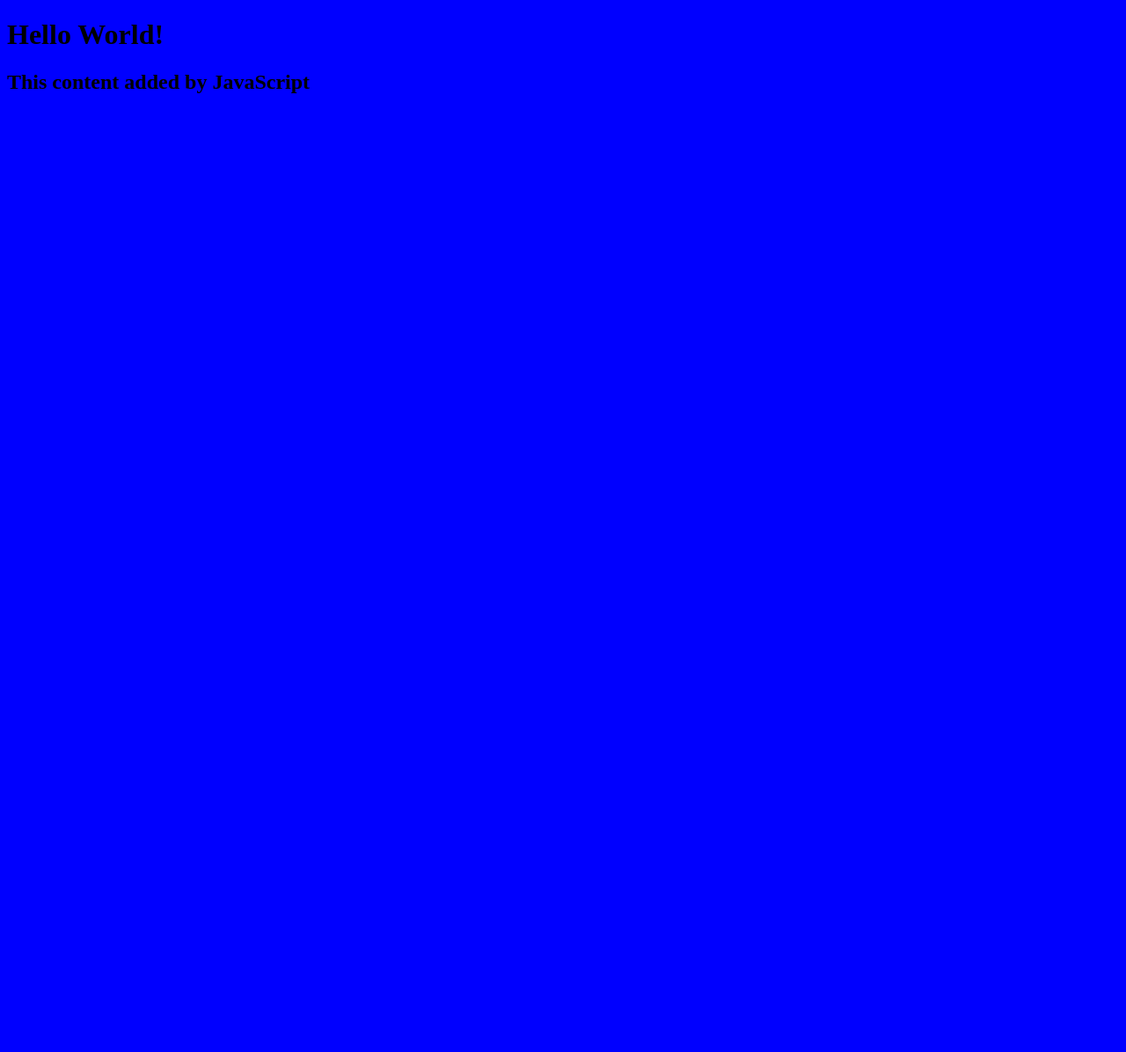
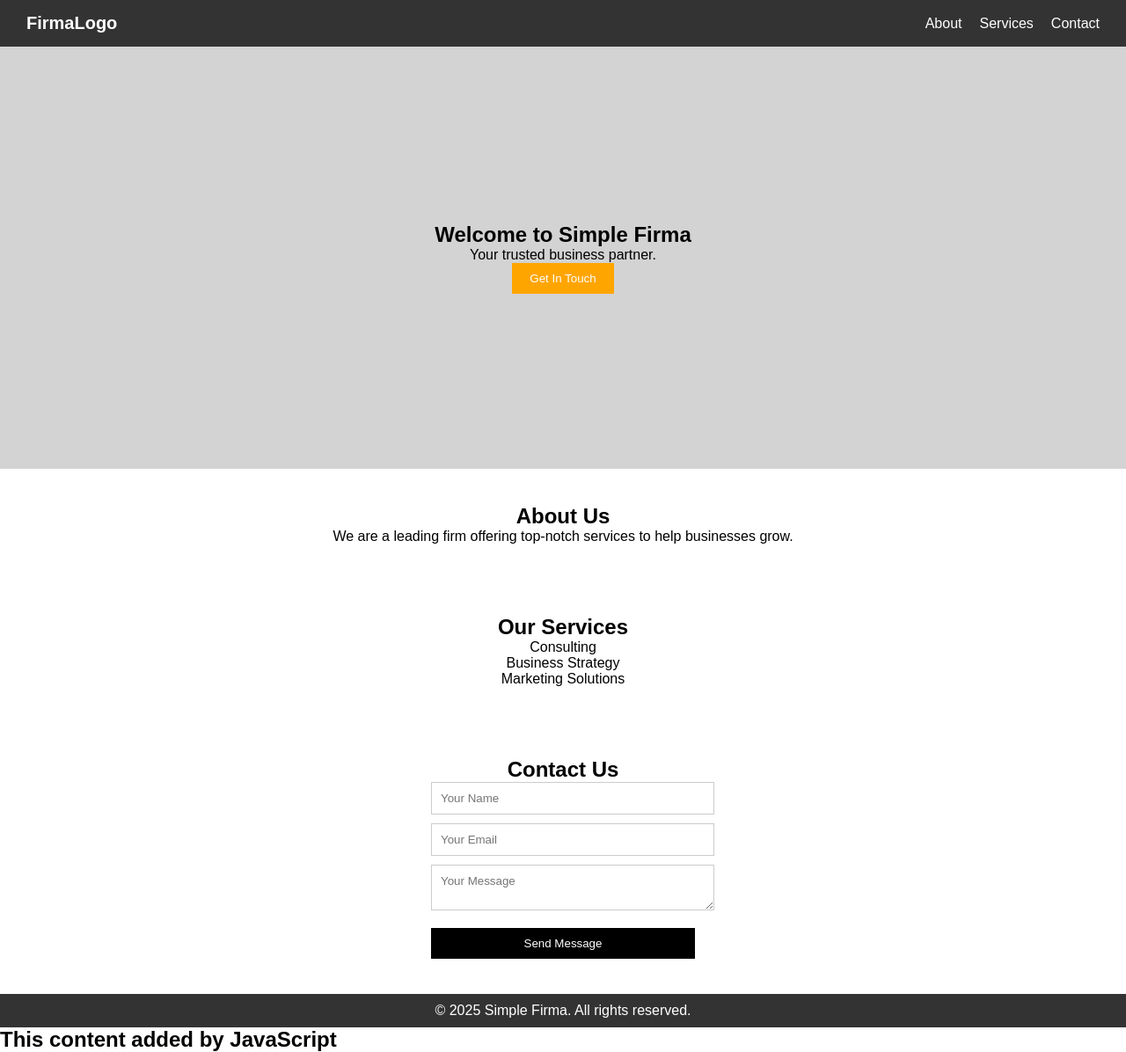
Before and after one commit to RoseofKendy/My-Personal_Website, a plain HTML site: page index.html in a window 1280 px wide. Shown: the whole page at 88% size. Before the commit the page ends 800 px from the top, so only its background shows below. Drawn offline with Linux system fonts and the light colour scheme.

Commit message:
Adds website template

```diff
--- a/index.html
+++ b/index.html
@@ -1,11 +1,66 @@
 <!DOCTYPE html>
 <html lang="en">
   <head>
-    <title>My Personal Website</title>
+    <meta name="viewport" content="width=device-width, initial-scale=1.0">
+    <title>Simple Firma</title>
     <link rel="stylesheet" href="./style.css" />
   </head>
   <body>
-    <h1>Hello World!</h1>
+    <header>
+      <div class="navbar">
+          <div class="logo">FirmaLogo</div>
+          <nav>
+              <ul>
+                  <li><a href="#about">About</a></li>
+                  <li><a href="#services">Services</a></li>
+                  <li><a href="#contact">Contact</a></li>
+              </ul>
+          </nav>
+      </div>
+  </header>
+
+  <!-- Hero Section -->
+  <section class="hero">
+      <div class="hero-content">
+          <h1>Welcome to Simple Firma</h1>
+          <p>Your trusted business partner.</p>
+          <button class="cta">Get In Touch</button>
+      </div>
+  </section>
+
+  <!-- About Section -->
+  <section id="about">
+      <h2>About Us</h2>
+      <p>We are a leading firm offering top-notch services to help businesses grow.</p>
+  </section>
+
+  <!-- Services Section -->
+  <section id="services">
+      <h2>Our Services</h2>
+      <ul>
+          <li>Consulting</li>
+          <li>Business Strategy</li>
+          <li>Marketing Solutions</li>
+      </ul>
+  </section>
+
+  <!-- Contact Section -->
+  <section id="contact">
+      <h2>Contact Us</h2>
+      <form>
+          <input type="text" placeholder="Your Name" required>
+          <input type="email" placeholder="Your Email" required>
+          <textarea placeholder="Your Message" required></textarea>
+          <div class="recaptcha"></div>
+          <button type="submit">Send Message</button>
+      </form>
+  </section>
+
+  <!-- Footer -->
+  <footer>
+      <p>© 2025 Simple Firma. All rights reserved.</p>
+  </footer>
+
     <script src="./script.js"></script>
   </body>
 </html>
--- a/style.css
+++ b/style.css
@@ -1,3 +1,96 @@
-body {
-    background: blue;
-  }
+/* Reset default styles */
+body, h1, h2, p, ul, li, input, textarea, button {
+  margin: 0;
+  padding: 0;
+  font-family: Arial, sans-serif;
+}
+
+/* Navbar */
+.navbar {
+  background: #333;
+  color: white;
+  display: flex;
+  justify-content: space-between;
+  padding: 15px 30px;
+  align-items: center;
+}
+
+.navbar .logo {
+  font-size: 20px;
+  font-weight: bold;
+}
+
+.navbar nav ul {
+  list-style: none;
+  display: flex;
+  gap: 20px;
+}
+
+.navbar nav ul li a {
+  color: white;
+  text-decoration: none;
+}
+
+/* Hero Section */
+.hero {
+  background: lightgray;
+  height: 400px;
+  text-align: center;
+  display: flex;
+  flex-direction: column;
+  justify-content: center;
+  align-items: center;
+}
+
+.hero h1 {
+  font-size: 24px;
+}
+
+.cta {
+  background: orange;
+  padding: 10px 20px;
+  border: none;
+  cursor: pointer;
+  color: white;
+}
+
+/* About & Services */
+section {
+  text-align: center;
+  padding: 40px 20px;
+}
+
+#services ul {
+  list-style: none;
+}
+
+/* Contact Form */
+form {
+  display: flex;
+  flex-direction: column;
+  gap: 10px;
+  width: 300px;
+  margin: auto;
+}
+
+input, textarea {
+  width: 100%;
+  padding: 10px;
+  border: 1px solid #ccc;
+}
+
+button {
+  background: black;
+  color: white;
+  padding: 10px;
+  border: none;
+  cursor: pointer;
+}
+
+/* Footer */
+footer {
+  background: #333;
+  color: white;
+  text-align: center;
+  padding: 10px;
+}
```
